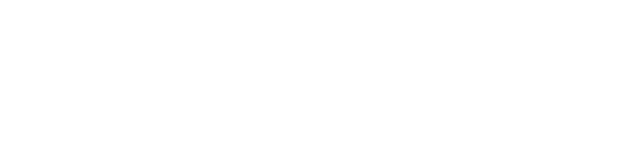
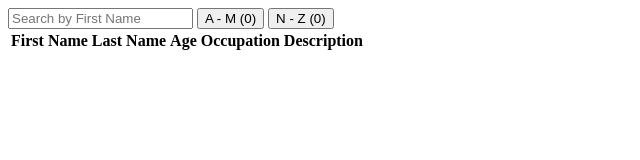
Before and after one commit to MuhammedAdwan/MuhammedAdwan_WEB303_Assignments, a plain HTML site: page index.html in a window 1280 px wide. Shown: the whole page, without its empty margins (0-640 px from the left). Drawn offline with Linux system fonts and the light colour scheme.

Commit message:
Changed the name to superheros and added the table

```diff
--- a/index.html
+++ b/index.html
@@ -5,10 +5,25 @@
 </head>
 
 <body>
-    <h1><!-- MA and the DeadPool --></h1>
+    <h1><!-- MA and the SuperHeros --></h1>
 
+    <input type="text" id="search-input" placeholder="Search by First Name">
+    <button id="filter-am">A - M (0)</button>
+    <button id="filter-nz">N - Z (0)</button>
+    <table id="characters-table">
+        <thead>
+            <tr>
+                <th>First Name</th>
+                <th>Last Name</th>
+                <th>Age</th>
+                <th>Occupation</th>
+                <th>Description</th>
+            </tr>
+        </thead>
+        <tbody></tbody>
+    </table>
 
-
+    <script src="characters.json"></script>
     <script type="text/javascript" src="js/jquery.js"></script>
     <script type="text/javascript" src="js/script.js"></script>
 </body>
```
